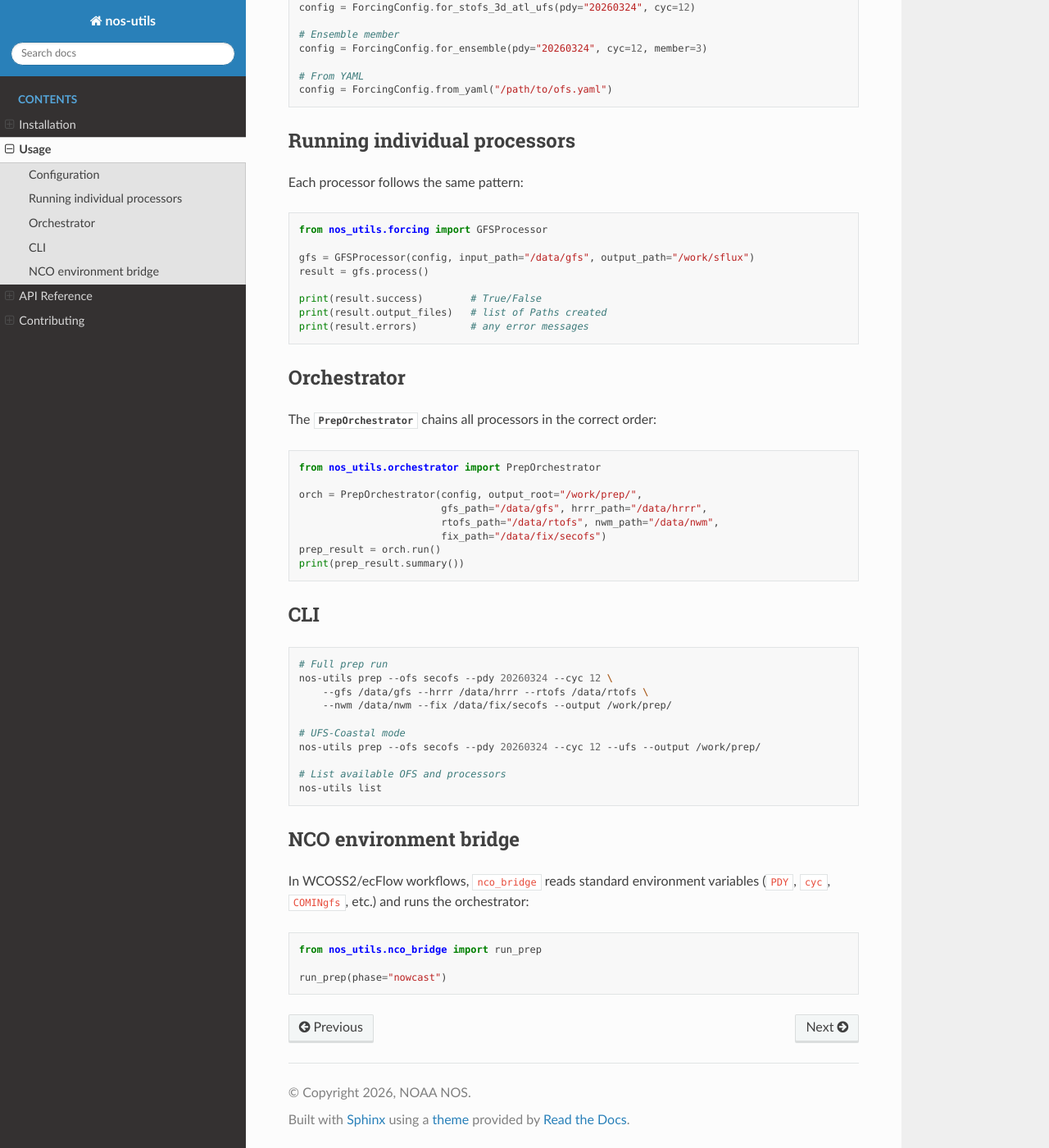
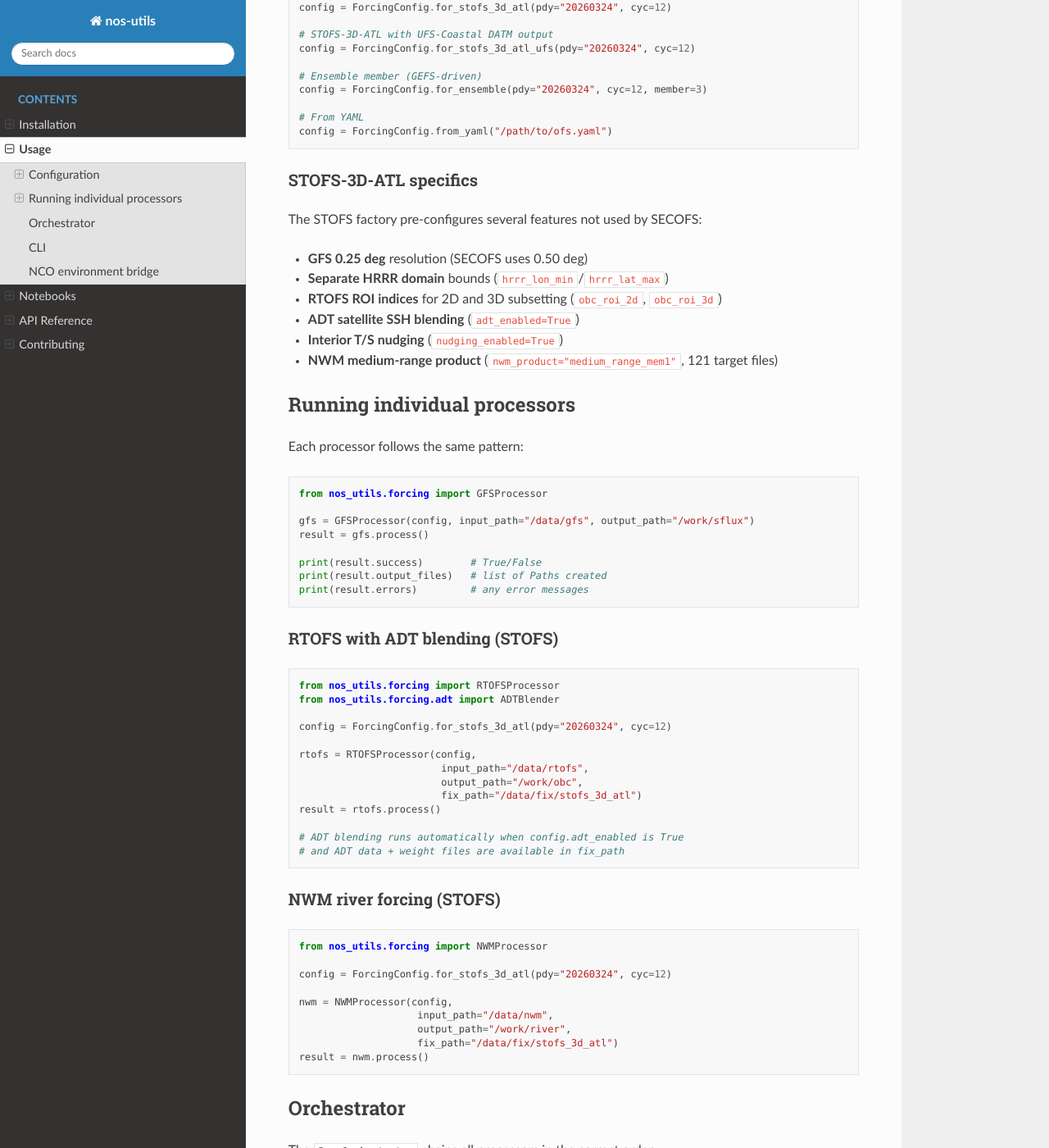
Before and after one commit to mansurjisan/nos-utils, a Sphinx documentation site: the page built from docs/usage.rst, in a window 1280 px wide and 1400 px high, scrolled down 450 px. Shown: the whole window at 82% size. Built offline with Sphinx 7.4.7 and the Read the Docs theme 3.1.0, drawn with Linux system fonts in a browser that asks for light colours; some of the changed text lies outside the part shown.

Commit message:
Update docs for STOFS-3D-ATL processors and ADT blending
- Landing page: add STOFS-3D-ATL, ADT blending, NWM medium-range, nudging
- API reference: add ADT satellite SSH blender section
- Usage guide: add STOFS config examples, RTOFS+ADT and NWM STOFS workflows
- New notebooks page referencing secofs_prep_walkthrough.ipynb
- Installation: note shell-script dependencies (nco, cdo) for STOFS

```diff
--- a/docs/conf.py
+++ b/docs/conf.py
@@ -31,7 +31,7 @@ autodoc_default_options = {
     "show-inheritance": True,
 }
 autodoc_member_order = "bysource"
-autodoc_mock_imports = ["numpy", "netCDF4", "scipy", "cfgrib", "xarray"]
+autodoc_mock_imports = ["numpy", "netCDF4", "scipy", "cfgrib", "xarray", "nco", "cdo"]
 
 # Suppress duplicate object warnings from dataclass fields re-exported via __init__
 suppress_warnings = ["duplicate.object.description"]
--- a/docs/usage.rst
+++ b/docs/usage.rst
@@ -13,17 +13,32 @@ Factory methods create pre-configured instances for supported OFS:
 
    from nos_utils.config import ForcingConfig
 
-   # SE Coastal OFS (sflux output)
+   # SE Coastal OFS (sflux output, 6h nowcast / 48h forecast)
    config = ForcingConfig.for_secofs(pdy="20260324", cyc=12)
+
+   # STOFS-3D-ATL (24h nowcast / 108h forecast, ADT blending, nudging)
+   config = ForcingConfig.for_stofs_3d_atl(pdy="20260324", cyc=12)
 
    # STOFS-3D-ATL with UFS-Coastal DATM output
    config = ForcingConfig.for_stofs_3d_atl_ufs(pdy="20260324", cyc=12)
 
-   # Ensemble member
+   # Ensemble member (GEFS-driven)
    config = ForcingConfig.for_ensemble(pdy="20260324", cyc=12, member=3)
 
    # From YAML
    config = ForcingConfig.from_yaml("/path/to/ofs.yaml")
+
+STOFS-3D-ATL specifics
+~~~~~~~~~~~~~~~~~~~~~~
+
+The STOFS factory pre-configures several features not used by SECOFS:
+
+* **GFS 0.25 deg** resolution (SECOFS uses 0.50 deg)
+* **Separate HRRR domain** bounds (``hrrr_lon_min``/``hrrr_lat_max``)
+* **RTOFS ROI indices** for 2D and 3D subsetting (``obc_roi_2d``, ``obc_roi_3d``)
+* **ADT satellite SSH blending** (``adt_enabled=True``)
+* **Interior T/S nudging** (``nudging_enabled=True``)
+* **NWM medium-range product** (``nwm_product="medium_range_mem1"``, 121 target files)
 
 Running individual processors
 -----------------------------
@@ -40,6 +55,40 @@ Each processor follows the same pattern:
    print(result.success)        # True/False
    print(result.output_files)   # list of Paths created
    print(result.errors)         # any error messages
+
+RTOFS with ADT blending (STOFS)
+~~~~~~~~~~~~~~~~~~~~~~~~~~~~~~~
+
+.. code-block:: python
+
+   from nos_utils.forcing import RTOFSProcessor
+   from nos_utils.forcing.adt import ADTBlender
+
+   config = ForcingConfig.for_stofs_3d_atl(pdy="20260324", cyc=12)
+
+   rtofs = RTOFSProcessor(config,
+                           input_path="/data/rtofs",
+                           output_path="/work/obc",
+                           fix_path="/data/fix/stofs_3d_atl")
+   result = rtofs.process()
+
+   # ADT blending runs automatically when config.adt_enabled is True
+   # and ADT data + weight files are available in fix_path
+
+NWM river forcing (STOFS)
+~~~~~~~~~~~~~~~~~~~~~~~~~
+
+.. code-block:: python
+
+   from nos_utils.forcing import NWMProcessor
+
+   config = ForcingConfig.for_stofs_3d_atl(pdy="20260324", cyc=12)
+
+   nwm = NWMProcessor(config,
+                       input_path="/data/nwm",
+                       output_path="/work/river",
+                       fix_path="/data/fix/stofs_3d_atl")
+   result = nwm.process()
 
 Orchestrator
 ------------
@@ -63,13 +112,18 @@ CLI
 
 .. code-block:: bash
 
-   # Full prep run
+   # SECOFS prep run
    nos-utils prep --ofs secofs --pdy 20260324 --cyc 12 \
        --gfs /data/gfs --hrrr /data/hrrr --rtofs /data/rtofs \
        --nwm /data/nwm --fix /data/fix/secofs --output /work/prep/
 
+   # STOFS-3D-ATL prep run
+   nos-utils prep --ofs stofs_3d_atl --pdy 20260324 --cyc 12 \
+       --gfs /data/gfs --hrrr /data/hrrr --rtofs /data/rtofs \
+       --nwm /data/nwm --fix /data/fix/stofs_3d_atl --output /work/prep/
+
    # UFS-Coastal mode
-   nos-utils prep --ofs secofs --pdy 20260324 --cyc 12 --ufs --output /work/prep/
+   nos-utils prep --ofs stofs_3d_atl --pdy 20260324 --cyc 12 --ufs --output /work/prep/
 
    # List available OFS and processors
    nos-utils list
```
Also changed, not shown: docs/api/forcing.rst (+8 -0 lines), docs/index.rst (+33 -9 lines), docs/installation.rst (+10 -0 lines), docs/notebooks.rst (added, +18 -0 lines).
